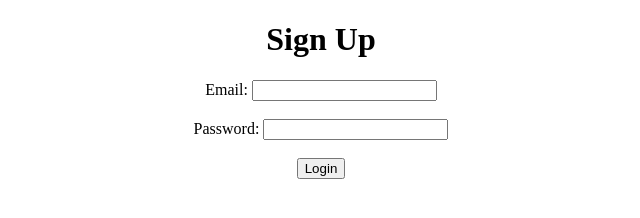
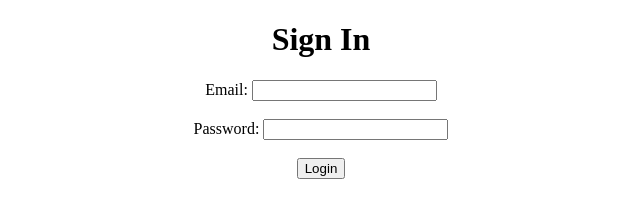
Before and after one commit to aleksandrtapinsh/collaborative_ide, a plain HTML site: page frontend/pages/loginPage.html in a window 1280 px wide. Shown: the full height of the page, 319-959 px from the left. Drawn offline with Linux system fonts and the light colour scheme.

Commit message:
change login page title to sign in

```diff
--- a/frontend/pages/loginPage.html
+++ b/frontend/pages/loginPage.html
@@ -8,11 +8,10 @@
 </head>
 <body>
     <div style="text-align:center">
-        <h1>Sign Up</h1>
+        <h1>Sign In</h1>
         <form action="" id="login" method="POST" onsubmit="return validate();">
             Email: <input name="email" type="email">
-            <br><br>
-
+                <br><br>
             Password: <input name="password" type="password">
             <br><br>
             <input  name="button" type="submit" value="Login">
```
